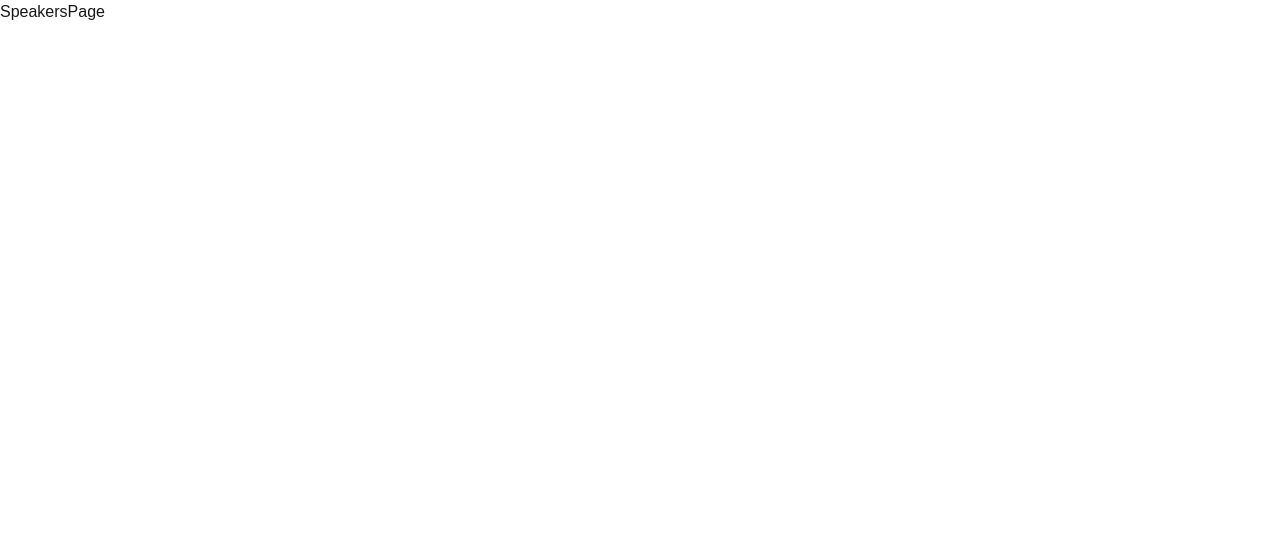
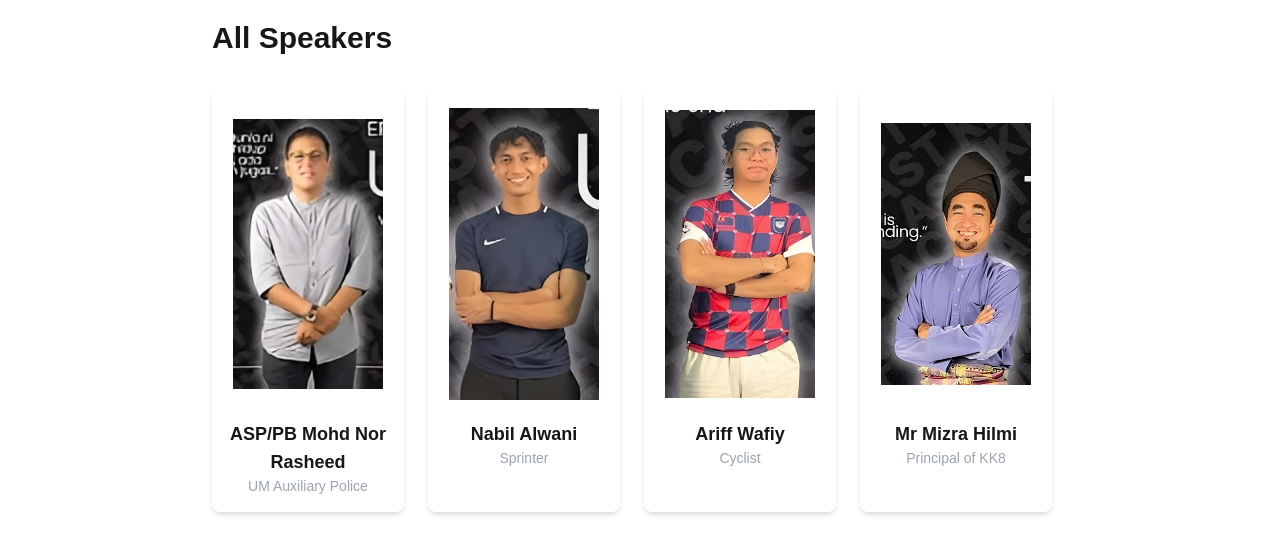
Before and after one commit to AdamAzuddin/Kinacast, a Next.js app: page /speakers in a window 1280 px wide. Shown: the top 554 px of the page. Built offline with nearby package versions, Linux system fonts and the light colour scheme.

Commit message:
add speakers page

```diff
--- a/app/speakers/page.tsx
+++ b/app/speakers/page.tsx
@@ -1,9 +1,37 @@
-import React from 'react'
+import React from "react";
+import { speakers } from "@/constants/Speakers";
+import Image from "next/image";
 
 const SpeakersPage = () => {
+  const reversedSpeakers = [...speakers].reverse();
+
   return (
-    <div>SpeakersPage</div>
-  )
-}
+    <div className="episodes-page max-w-4xl mx-auto p-5">
+      <h1 className="text-3xl font-bold mb-8">All Speakers</h1>
+      <div className="flex flex-wrap gap-6">
+        {reversedSpeakers.map((speaker) => (
+          <div
+            key={speaker.id}
+            className="speaker-card shadow-md rounded-lg p-4 hover:shadow-lg transition-shadow flex flex-col items-center w-48"
+          >
+            <div className="flex items-center justify-center h-[300px] w-[150px] overflow-hidden">
+              <Image
+                src={speaker.imagePath}
+                alt={speaker.name}
+                width={150}
+                height={300}
+              />
+            </div>
 
-export default SpeakersPage
+            <div className="speaker-details text-center mt-4">
+              <h2 className="text-lg font-bold">{speaker.name}</h2>
+              <p className="text-gray-400 text-sm">{speaker.title}</p>
+            </div>
+          </div>
+        ))}
+      </div>
+    </div>
+  );
+};
+
+export default SpeakersPage;
--- a/constants/Speakers.js
+++ b/constants/Speakers.js
@@ -1,4 +1,3 @@
-// List of metadata for speakers in a podcast website
 export const speakers = [
     {
       id: 1,
@@ -10,7 +9,7 @@ export const speakers = [
       id: 2,
       name: "Ariff Wafiy",
       title: "Cyclist",
-      imagePath: "/speakers/wafiy.jpg",
+      imagePath: "/speakers/wafiy.jpeg",
     },
     {
       id: 3,
```
